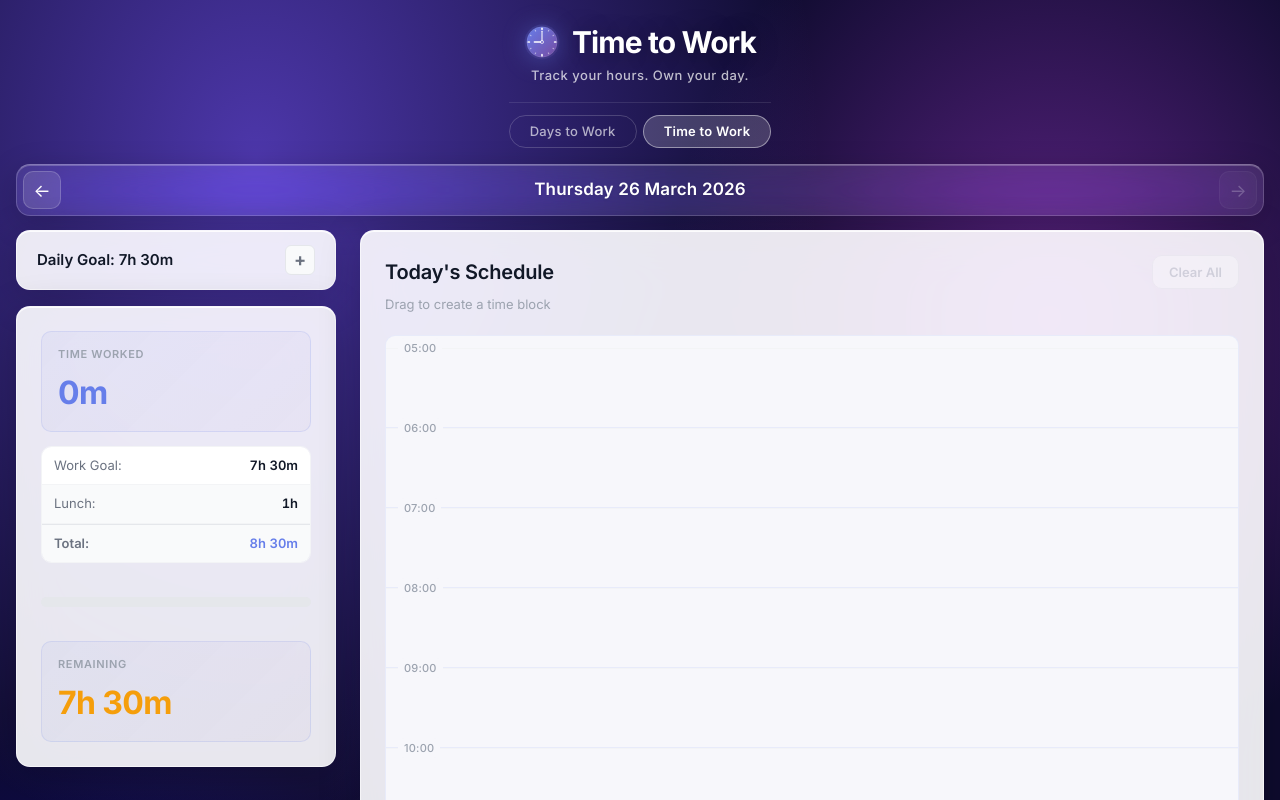
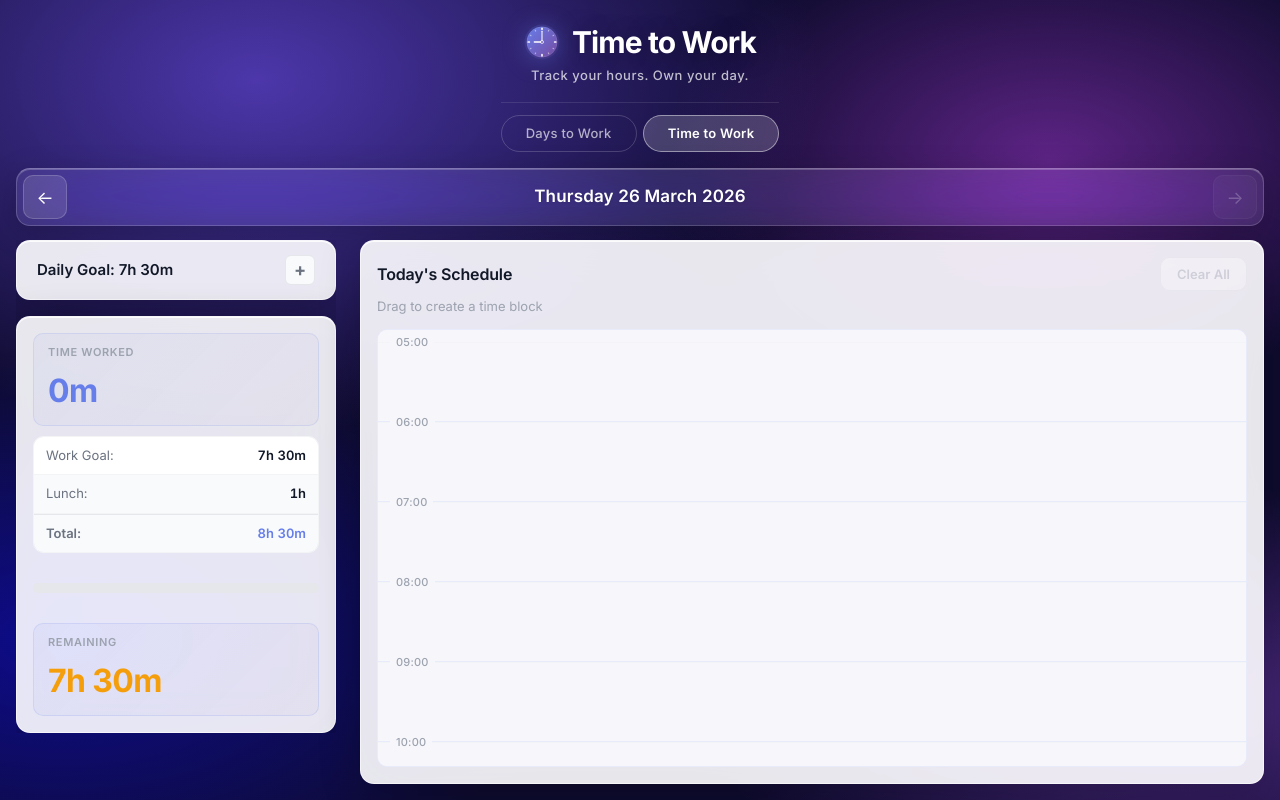
Before and after one commit to dwilliams264/time-to-work, a React (Vite) app: page /time-to-work in a window 1280 px wide. Shown: the top 800 px of the page. Built offline with nearby package versions, Linux system fonts and the light colour scheme.

Commit message:
fix: more layout changes

```diff
--- a/src/App.css
+++ b/src/App.css
@@ -1,6 +1,9 @@
 /* ── App shell — deep aurora mesh background ───────────────────────────── */
 .app {
-    min-height: 100vh;
+    height: 100vh;
+    overflow: hidden;
+    display: flex;
+    flex-direction: column;
     background:
         radial-gradient(ellipse 80% 80% at 20% 10%, hsla(252, 82%, 62%, 0.65) 0px, transparent 55%),
         radial-gradient(ellipse 60% 60% at 82% 20%, hsla(282, 70%, 55%, 0.5) 0px, transparent 50%),
@@ -77,7 +80,7 @@
 }
 
 .page-nav-link {
-    padding: 6px 20px;
+    padding: 8px 24px;
     border-radius: var(--radius-pill);
     font-size: 13px;
     font-weight: 500;
@@ -117,6 +120,7 @@
     display: flex;
     align-items: center;
     gap: 0;
+    width: 100%;
     max-width: 1400px;
     margin: 0 auto 14px;
     background: rgba(255, 255, 255, 0.1);
@@ -136,8 +140,8 @@
     border: 1px solid rgba(255, 255, 255, 0.18);
     color: white;
     font-size: 18px;
-    width: 38px;
-    height: 38px;
+    width: 44px;
+    height: 44px;
     border-radius: var(--radius-md);
     cursor: pointer;
     transition:
@@ -168,10 +172,14 @@
 
 /* ── Content layout ────────────────────────────────────────────────────── */
 .app-content {
+    flex: 1;
+    min-height: 0;
     max-width: 1400px;
+    width: 100%;
     margin: 0 auto;
     display: grid;
     grid-template-columns: 320px 1fr;
+    grid-template-rows: minmax(0, 1fr);
     gap: var(--space-lg);
     align-items: start;
 }
@@ -180,11 +188,12 @@
     display: flex;
     flex-direction: column;
     gap: var(--space-md);
-    position: sticky;
-    top: var(--space-lg);
+    max-height: 100%;
+    overflow-y: auto;
 }
 
 .main-content {
+    height: 100%;
     min-height: 0;
 }
 
--- a/src/components/day-calendar/day-calendar.css
+++ b/src/components/day-calendar/day-calendar.css
@@ -1,7 +1,7 @@
 .calendar-container {
     background: var(--color-surface);
     border-radius: var(--radius-lg);
-    padding: var(--space-lg);
+    padding: var(--space-md);
     box-shadow: var(--shadow-card);
     height: 100%;
     display: flex;
@@ -9,7 +9,7 @@
 }
 
 .calendar-header {
-    margin-bottom: 20px;
+    margin-bottom: 12px;
 }
 
 .calendar-header-top {
@@ -22,7 +22,7 @@
 .calendar-header h2 {
     margin: 0;
     color: var(--color-text-primary);
-    font-size: 20px;
+    font-size: 16px;
     font-weight: 600;
     letter-spacing: -0.01em;
 }
--- a/src/components/goal-setter/goal-setter.css
+++ b/src/components/goal-setter/goal-setter.css
@@ -7,7 +7,7 @@
 }
 
 .goal-setter.is-expanded {
-    padding: 20px;
+    padding: 16px 20px;
 }
 
 .goal-setter h3 {
@@ -56,8 +56,8 @@
     display: flex;
     align-items: center;
     gap: 12px;
-    margin-top: 16px;
-    margin-bottom: 16px;
+    margin-top: 12px;
+    margin-bottom: 12px;
 }
 
 .quick-goals {
@@ -85,8 +85,8 @@
 }
 
 .lunch-break-section {
-    margin-top: 20px;
-    padding-top: 20px;
+    margin-top: 14px;
+    padding-top: 14px;
     border-top: 1px solid var(--color-border-subtle);
 }
 
--- a/src/components/time-stats/time-stats.css
+++ b/src/components/time-stats/time-stats.css
@@ -1,11 +1,11 @@
 .time-stats {
     background: var(--color-surface);
     border-radius: var(--radius-lg);
-    padding: var(--space-lg);
+    padding: var(--space-md);
     box-shadow: var(--shadow-card);
     display: flex;
     flex-direction: column;
-    gap: 14px;
+    gap: 10px;
 }
 
 /* ── Featured stat cards ──────────────────────────────────────────────── */
@@ -14,7 +14,7 @@
     background: linear-gradient(135deg, rgba(102, 126, 234, 0.06) 0%, rgba(118, 75, 162, 0.04) 100%);
     border: 1px solid rgba(102, 126, 234, 0.14);
     border-radius: var(--radius-md);
-    padding: 14px 16px;
+    padding: 10px 14px;
 }
 
 /* ── Goal breakdown card ──────────────────────────────────────────────── */
```
